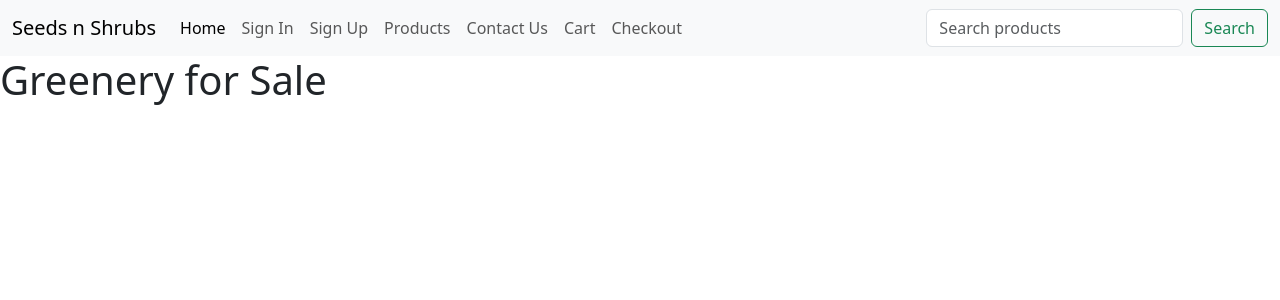
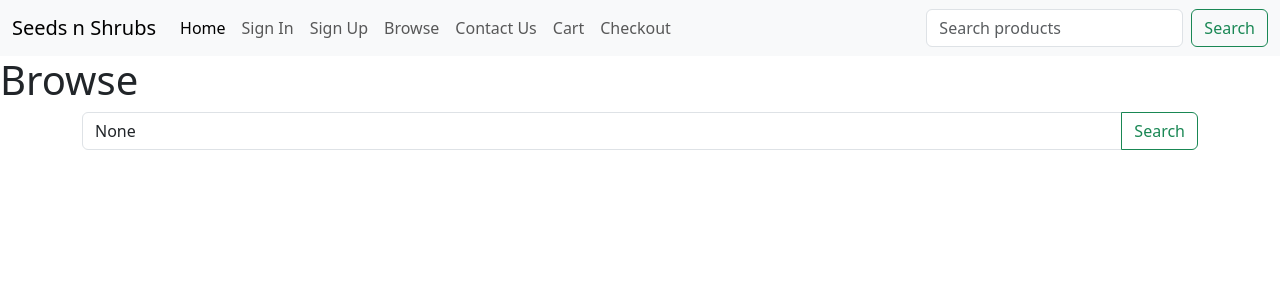
Before and after one commit to Kjh451672/Seeds-n-Shrubs, a Flask app: page /browse in a window 1280 px wide. Shown: the top 300 px of the page. Run offline with Flask 3, Linux system fonts and the light colour scheme; data that the repository does not hold is empty.

Commit message:
Search Bar

```diff
--- a/main.py
+++ b/main.py
@@ -1,4 +1,4 @@
-from flask import Flask, render_template
+from flask import Flask, render_template, request
 import pymysql
 from dynaconf import Dynaconf
 
@@ -27,12 +27,20 @@ def index():
 
 @app.route("/browse")
 def product_browse():
+    query = request.args.get('query')
+
     conn = connect_db()
 
     cursor = conn.cursor()
 
-    cursor.execute("SELECT * FROM `Product` ;")
+    if query is None:
+        cursor.execute(f"SELECT * FROM `Product`;")
+    else:
+        cursor.execute(f"SELECT * FROM `Product` WHERE `product` LIKE '%{query}%' OR `description` LIKE '%{query}%';")
 
     results = cursor.fetchall()
 
-    return render_template("browse.html.jinja", products = results)
+    cursor.close()
+    conn.close()
+
+    return render_template("browse.html.jinja", products = results, query = query)
--- a/templates/browse.html.jinja
+++ b/templates/browse.html.jinja
@@ -8,7 +8,14 @@
   </head>
   <body>
     {% include "components/navbar.html.jinja"%}
-    <h1>Greenery for Sale</h1>
+    <h1>Browse</h1>
+
+    <form class = "container" action = "/browse">
+        <div class="input-group mb-3">
+            <input type="text" name = "query" class="form-control" placeholder="Search..." aria-label="Search..." value="{{ query }}">
+            <button class="btn btn-outline-success " type="submit">Search</button>
+        </div>
+    </form>
 
     <main class = "container row g-4 mx-auto">
     {% for item in products %}
@@ -19,7 +26,7 @@
             <div class="card-body">
                 <h5 class="card-title"> {{item["product"]}}</h5>
                 <p class="card-text">${{item["price"]}}</p>
-                <a href="#" class="btn btn-primary">Go somewhere</a>
+                <a href="#" class="btn btn-success">View Product</a>
             </div>
         </div>
     </div>
--- a/templates/components/navbar.html.jinja
+++ b/templates/components/navbar.html.jinja
@@ -1,6 +1,6 @@
 <nav class="navbar navbar-expand-lg bg-body-tertiary">
   <div class="container-fluid">
-    <a class="navbar-brand" href="#">Seeds n Shrubs</a>
+    <a class="navbar-brand" href="/">Seeds n Shrubs</a>
     <button class="navbar-toggler" type="button" data-bs-toggle="collapse" data-bs-target="#navbarNav" aria-controls="navbarNav" aria-expanded="false" aria-label="Toggle navigation">
       <span class="navbar-toggler-icon"></span>
     </button>
@@ -16,7 +16,7 @@
           <a class="nav-link" href="#">Sign Up</a>
         </li>
         <li class="nav-item">
-          <a class="nav-link" href="/browse">Products</a>
+          <a class="nav-link" href="/browse">Browse</a>
         </li>
         <li class="nav-item">
           <a class="nav-link" href="#">Contact Us</a>
@@ -30,8 +30,8 @@
       </ul>
 
       <!-- Search bar -->
-      <form class="d-flex ms-auto" role="search">
-        <input class="form-control me-2" type="search" placeholder="Search products" aria-label="Search">
+      <form class="d-flex ms-auto" role="search" action = "/browse">
+        <input class="form-control me-2" type="search" name = "query" placeholder="Search products" aria-label="Search">
         <button class="btn btn-outline-success" type="submit">Search</button>
       </form>
 
```
